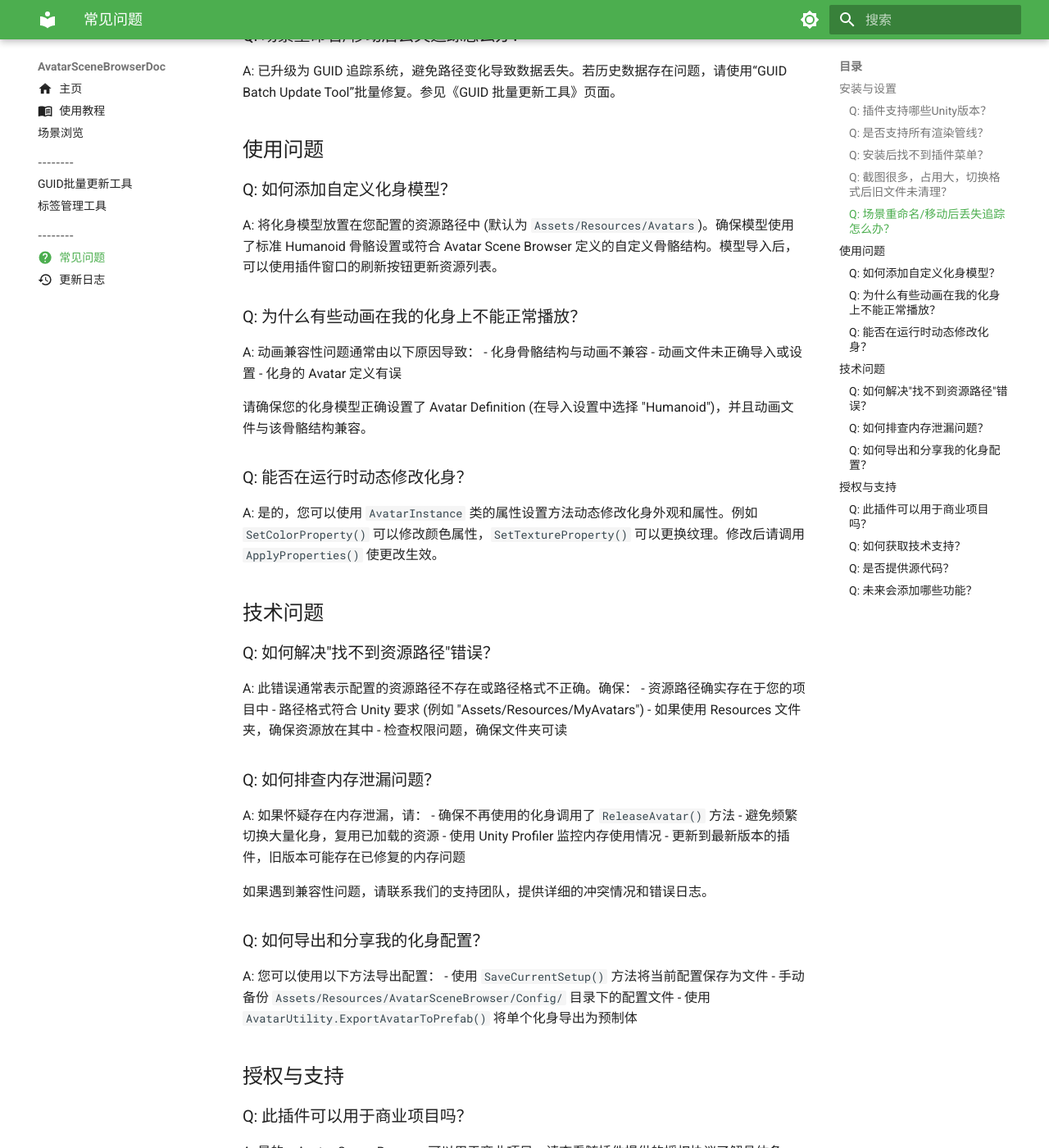
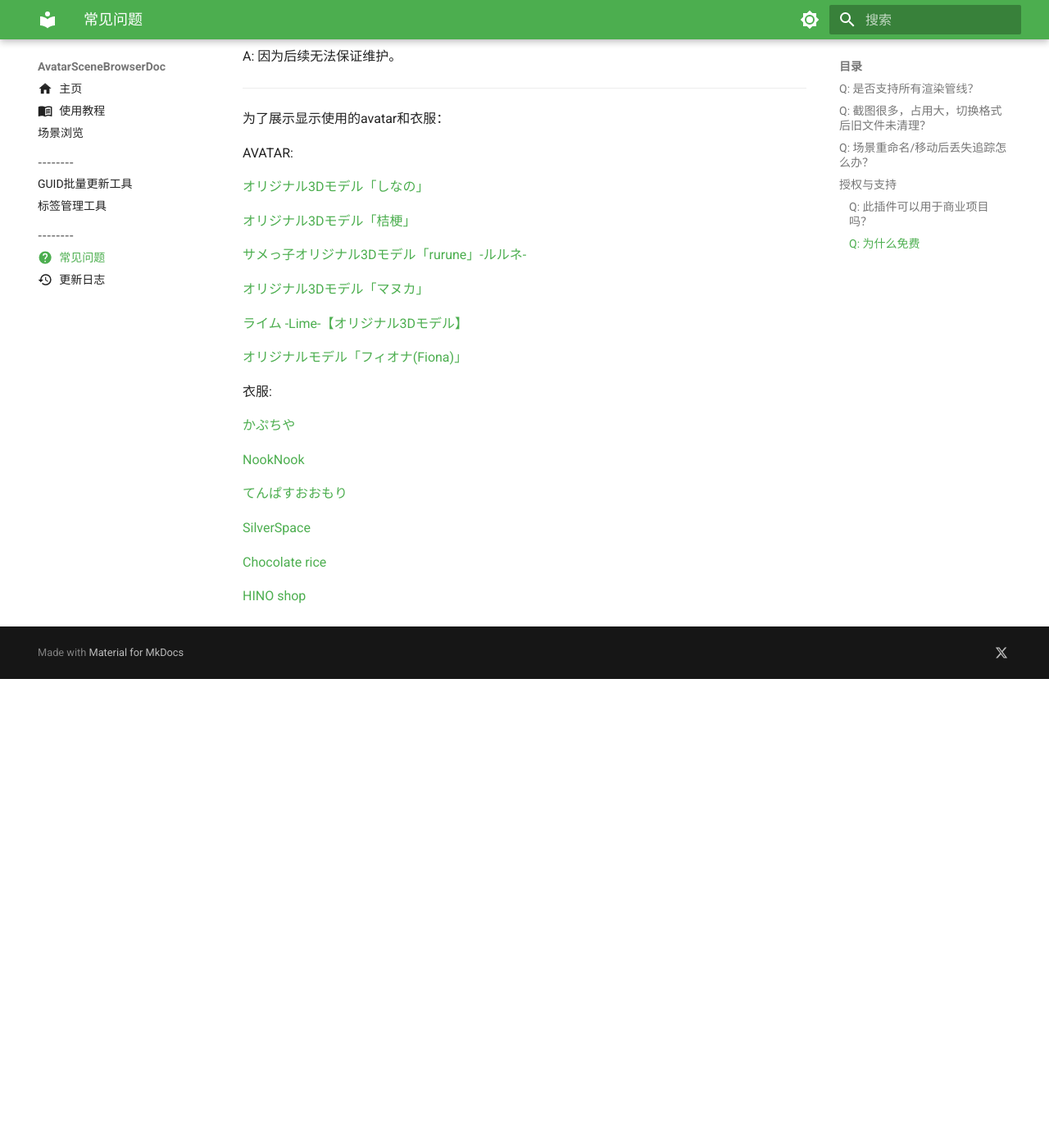
Before and after one commit to Cynth-Mt/AvatarSceneBrowserDoc, an MkDocs documentation site: the page built from docs/faq.md, in a window 1280 px wide and 1400 px high, scrolled down 789 px. Shown: the whole window at 82% size. Built offline with MkDocs 1.6.1 and Material for MkDocs 9.7.7, drawn with Linux system fonts in a browser that asks for light colours; after the commit the page ends 1617 px from its top, so only the background shows below that; some of the changed text lies outside the part shown.

Commit message:
修改文档

```diff
--- a/docs/faq.md
+++ b/docs/faq.md
@@ -4,81 +4,19 @@ icon: material/help-circle
 
 # 常见问题
 
-## 安装与设置
-
-### Q: 插件支持哪些Unity版本？
-
-A: Avatar Scene Browser 插件支持 Unity 2020.3 LTS 及以上版本。我们建议使用最新的 LTS 版本以获得最佳性能和兼容性。
-
 ### Q: 是否支持所有渲染管线？
 
-A: 是的，Avatar Scene Browser 支持 Built-in、URP 和 HDRP 渲染管线。插件会自动检测项目使用的渲染管线并适配相应的着色器和材质。
-
-### Q: 安装后找不到插件菜单？
-
-A: 插件入口已统一至 `Tools → CYN-lab → AvatarSceneBrowser/`。如未见到：
-- 重启 Unity 编辑器
-- 检查控制台错误
-- 确认插件位于 `Assets/CYN-lab/Avatar_Scene_Browser`
-- 确认 Unity 版本兼容
+A: 本插件在Built-in下开发。应该和渲染管线关系不大。
 
 ### Q: 截图很多，占用大，切换格式后旧文件未清理？
 
 A: 在 v0.04 起，截图保存前会自动清理同名不同扩展（含 .meta），确保仅保留一个版本。可在 `Screenshot Settings...` 中切换 PNG/JPEG 和设置 JPEG 质量。
+或者可以手动删除 `Assets/CYN-lab/Avatar_Scene_Browser/Screenshot`
 
 ### Q: 场景重命名/移动后丢失追踪怎么办？
 
-A: 已升级为 GUID 追踪系统，避免路径变化导致数据丢失。若历史数据存在问题，请使用“GUID Batch Update Tool”批量修复。参见《GUID 批量更新工具》页面。
+A: 已升级为 GUID 追踪系统，避免路径变化导致数据丢失。若历史数据存在问题，请使用“GUID Batch Update Tool”批量修复。参见  [GUID 批量更新工具](./guid-batch-update-tool.md)页面。
 
-## 使用问题
-
-### Q: 如何添加自定义化身模型？
-
-A: 将化身模型放置在您配置的资源路径中 (默认为 `Assets/Resources/Avatars`)。确保模型使用了标准 Humanoid 骨骼设置或符合 Avatar Scene Browser 定义的自定义骨骼结构。模型导入后，可以使用插件窗口的刷新按钮更新资源列表。
-
-### Q: 为什么有些动画在我的化身上不能正常播放？
-
-A: 动画兼容性问题通常由以下原因导致：
-- 化身骨骼结构与动画不兼容
-- 动画文件未正确导入或设置
-- 化身的 Avatar 定义有误
-
-请确保您的化身模型正确设置了 Avatar Definition (在导入设置中选择 "Humanoid")，并且动画文件与该骨骼结构兼容。
-
-### Q: 能否在运行时动态修改化身？
-
-A: 是的，您可以使用 `AvatarInstance` 类的属性设置方法动态修改化身外观和属性。例如 `SetColorProperty()` 可以修改颜色属性，`SetTextureProperty()` 可以更换纹理。修改后请调用 `ApplyProperties()` 使更改生效。
-
-
-
-## 技术问题
-
-### Q: 如何解决"找不到资源路径"错误？
-
-A: 此错误通常表示配置的资源路径不存在或路径格式不正确。确保：
-- 资源路径确实存在于您的项目中
-- 路径格式符合 Unity 要求 (例如 "Assets/Resources/MyAvatars")
-- 如果使用 Resources 文件夹，确保资源放在其中
-- 检查权限问题，确保文件夹可读
-
-### Q: 如何排查内存泄漏问题？
-
-A: 如果怀疑存在内存泄漏，请：
-- 确保不再使用的化身调用了 `ReleaseAvatar()` 方法
-- 避免频繁切换大量化身，复用已加载的资源
-- 使用 Unity Profiler 监控内存使用情况
-- 更新到最新版本的插件，旧版本可能存在已修复的内存问题
-
-
-
-如果遇到兼容性问题，请联系我们的支持团队，提供详细的冲突情况和错误日志。
-
-### Q: 如何导出和分享我的化身配置？
-
-A: 您可以使用以下方法导出配置：
-- 使用 `SaveCurrentSetup()` 方法将当前配置保存为文件
-- 手动备份 `Assets/Resources/AvatarSceneBrowser/Config/` 目录下的配置文件
-- 使用 `AvatarUtility.ExportAvatarToPrefab()` 将单个化身导出为预制体
 
 ## 授权与支持
 
@@ -86,24 +24,38 @@ A: 您可以使用以下方法导出配置：
 
 A: 是的，Avatar Scene Browser 可以用于商业项目。请查看随插件提供的授权协议了解具体条款。
 
-### Q: 如何获取技术支持？
+### Q: 为什么免费
 
-A: 您可以通过以下方式获取支持：
-- 查阅本文档和API参考
-- 访问我们的官方论坛
-- 发送邮件至 support@cynlab.com
-- 在 GitHub 仓库提交 Issue
+A: 因为后续无法保证维护。
 
-### Q: 是否提供源代码？
+------
 
-A: 标准版本不包含源代码。如需源代码访问权限，请购买专业版或企业版。
+为了展示显示使用的avatar和衣服：
 
-### Q: 未来会添加哪些功能？
+AVATAR:
 
-A: 我们计划的功能包括：
-- 更多化身自定义选项
-- 高级布料物理系统
-- 面部表情编辑器
-- 批量处理工具增强
-- VR/AR 支持改进
-- 与第三方角色系统的集成
+[オリジナル3Dモデル「しなの」](https://ponderogen.booth.pm/items/6106863)
+
+[オリジナル3Dモデル「桔梗」](https://ponderogen.booth.pm/items/3681787)
+
+[サメっ子オリジナル3Dモデル「rurune」-ルルネ-](https://booth.pm/ja/items/5957830)
+
+[オリジナル3Dモデル「マヌカ」](https://booth.pm/ja/items/5058077)
+
+[ライム -Lime-【オリジナル3Dモデル】](https://booth.pm/ja/items/4876459)
+
+[オリジナルモデル「フィオナ(Fiona)」](https://booth.pm/ja/items/4592568)
+
+衣服:
+
+[かぷちや](https://capettiya.booth.pm/)
+
+[NookNook](https://osatoubox.booth.pm/)
+
+[てんぱすおおもり](https://tempasta.booth.pm/)
+
+[SilverSpace](https://silverspace.booth.pm/)
+
+[Chocolate rice](https://chocolaterice.booth.pm/)
+
+[HINO shop](https://hino-shop.booth.pm/)
```
Also changed, not shown: docs/index.md (+0 -32 lines), docs/update-history.md (+4 -0 lines).
